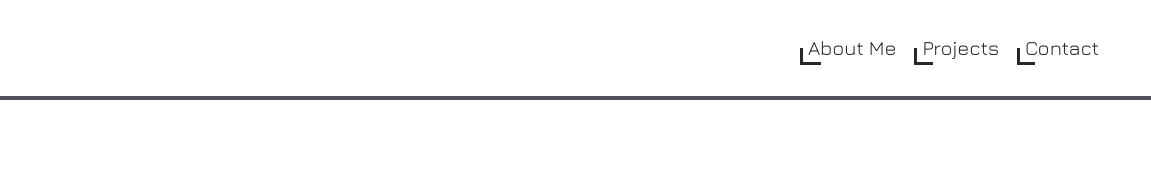
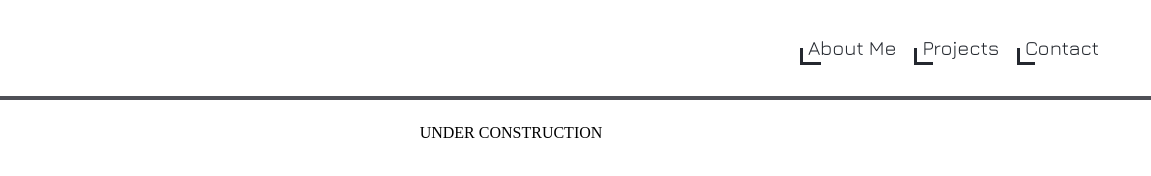
Before and after one commit to mzehirov/something, a plain HTML site: page docs/about.html in a window 1280 px wide. Shown: the full height of the page, 129-1280 px from the left. Drawn offline with nearby package versions, Linux system fonts and the light colour scheme.

Commit message:
adding notice to other sites

```diff
--- a/docs/about.html
+++ b/docs/about.html
@@ -41,7 +41,8 @@
       </nav>
     </header>
 
-
+    <br><br><br><br><br><br>
+    <p style="display: flex; justify-content: center;">UNDER CONSTRUCTION</p>
 
   </body>
 </html>
```
Also changed, not shown: docs/menu.html (+2 -1 lines), docs/projects.html (+2 -1 lines).
